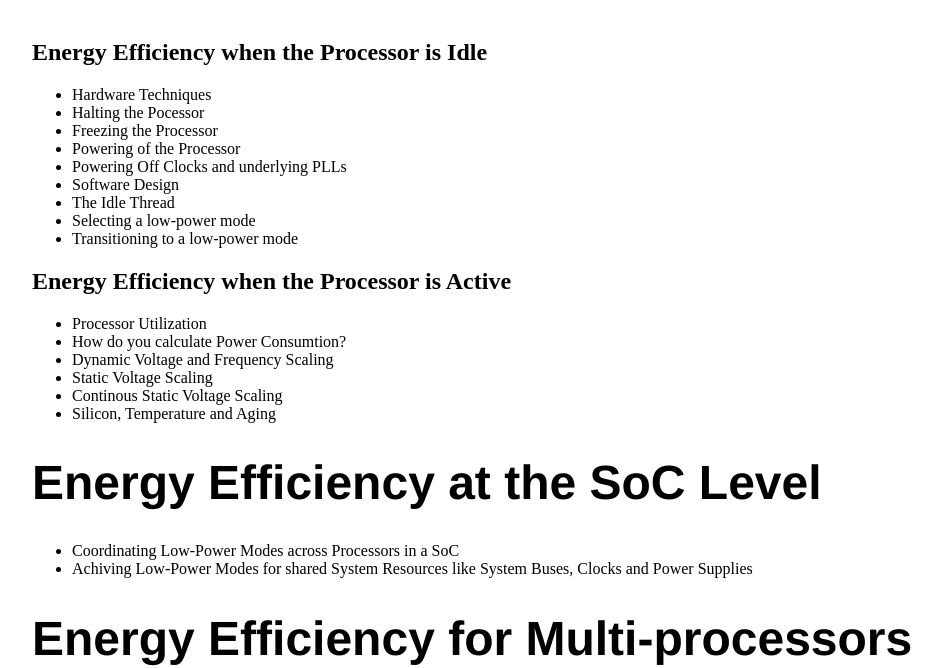
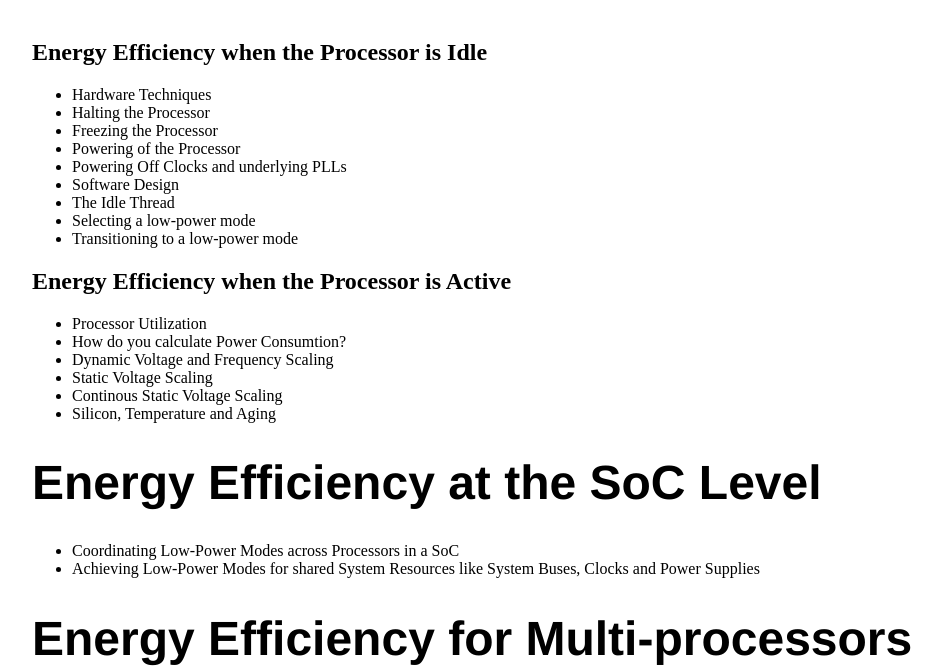
Before and after one commit to saxena/saxena.github.io, a Jekyll site: the page built from index.md, in a window 1280 px wide. Shown: the part 703-1371 px from the top of the page, without its empty margins (160-1110 px from the left). Built offline with Jekyll 4.4.1, drawn with Linux system fonts in a browser that asks for light colours.

Commit message:
Fix Typo

```diff
--- a/index.md
+++ b/index.md
@@ -25,7 +25,7 @@ see these technqiues take the next leap for that realm.
 
 ## Energy Efficiency when the Processor is Idle
 - Hardware Techniques
- - Halting the Pocessor
+ - Halting the Processor
  - Freezing the Processor
  - Powering of the Processor
  - Powering Off Clocks and underlying PLLs
@@ -44,7 +44,7 @@ see these technqiues take the next leap for that realm.
 
 # Energy Efficiency at the SoC Level
 - Coordinating Low-Power Modes across Processors in a SoC
-- Achiving Low-Power Modes for shared System Resources like System
+- Achieving Low-Power Modes for shared System Resources like System
   Buses, Clocks and Power Supplies
 
 # Energy Efficiency for Multi-processors
```
